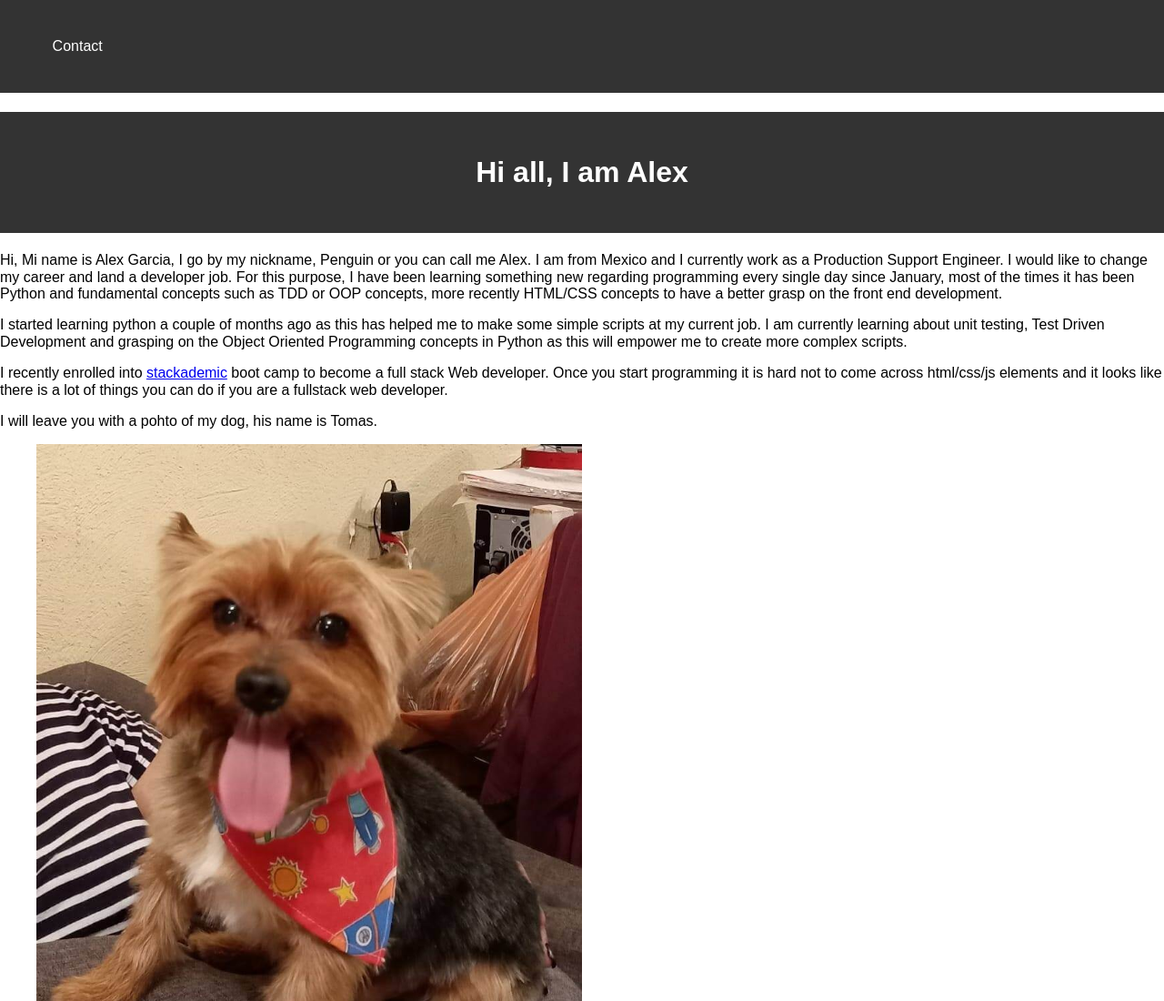
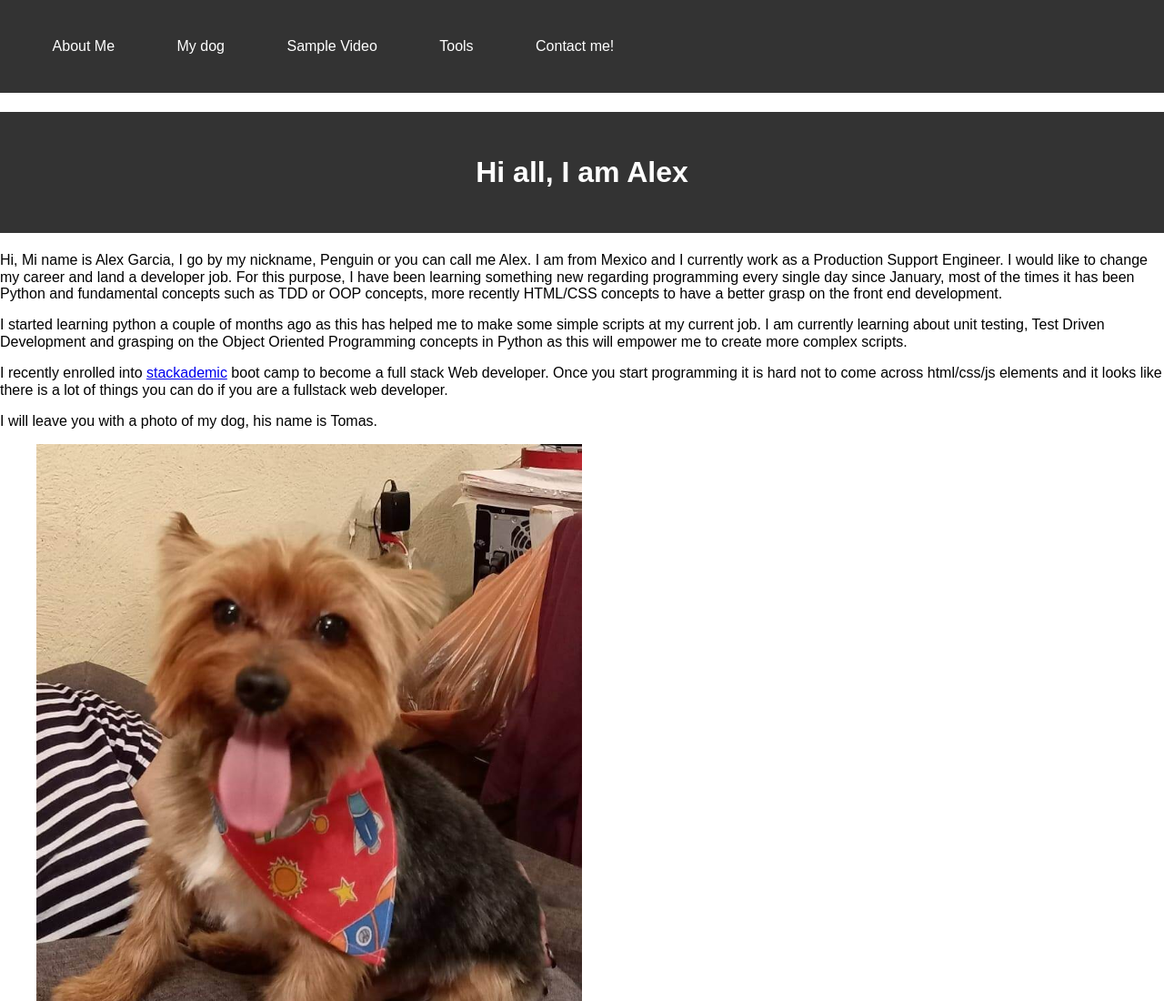
Before and after one commit to AlexAntartico/intro_webpage, a plain HTML site: page index.html in a window 1280 px wide. Shown: the top 1100 px of the page at 91% size. Drawn offline with Linux system fonts and the light colour scheme.

Commit message:
got buttons right this time

```diff
--- a/index.html
+++ b/index.html
@@ -13,9 +13,15 @@
         <main>
             <header>
                 <nav class="main-nav">
-                    <button class="button" type="submit"><li class="main-nav__item"><a href="#social">Contact</a></li></button>
+                    <button class="button" type="submit"><a href="#aboutme">About Me</a></button>
+                    <button class="button" type="submit"><a href="#tomas">My dog</a></button>
+                    <button class="button" type="submit"><a href="#video">Sample Video</a></button>
+                    <button class="button" type="submit"><a href="#tools">Tools</a></button>
+                    <button class="button" type="submit"><a href="#social">Contact me!</a></button>
                 </nav>
             </header>
+            <!-- to do: resize video, adn fr sections, figure out title margin -->
+            <section id="aboutme">
                 <h1>Hi all, I am Alex</h1>
                 <p>Hi, Mi name is Alex Garcia, I go by my nickname, Penguin or you can call me Alex.
                     I am from Mexico and I currently work as a Production Support Engineer. I would like to change
@@ -34,9 +40,10 @@
                     a full stack Web developer. Once you start programming it is hard not to come across html/css/js
                     elements and it looks like there is a lot of things you can do if you are a fullstack web developer.
                 </p>
-            <p>I will leave you with a pohto of my dog, his name is Tomas.</p>
+                <p>I will leave you with a photo of my dog, his name is Tomas.</p>
+           </section>
             <section>
-                <figure>
+                <figure id="tomas">
                     <img
                         src="./assets/images/tommy_el_mejor.jpg"
                         alt="Tomas, the Mamooth slayer"
@@ -45,11 +52,11 @@
                 </figure>
             </section>
             <section>
-                <video controls preload="auto">
+                <video id="video" controls preload="auto">
                     <source src="./assets/videos/hd_pexels-tima-miroshnichenko-6611938.mp4#t=10,18"/>
                 </video>
             </section>
-            <p>The below are tools and languages that I know up to some extent:</p>
+            <p id="tools">The below are tools and languages that I know up to some extent:</p>
             <ul>
                 <li>linux</li>
                 <li>git/github</li>
```
Lines whose indentation alone changed are shown as unchanged.
